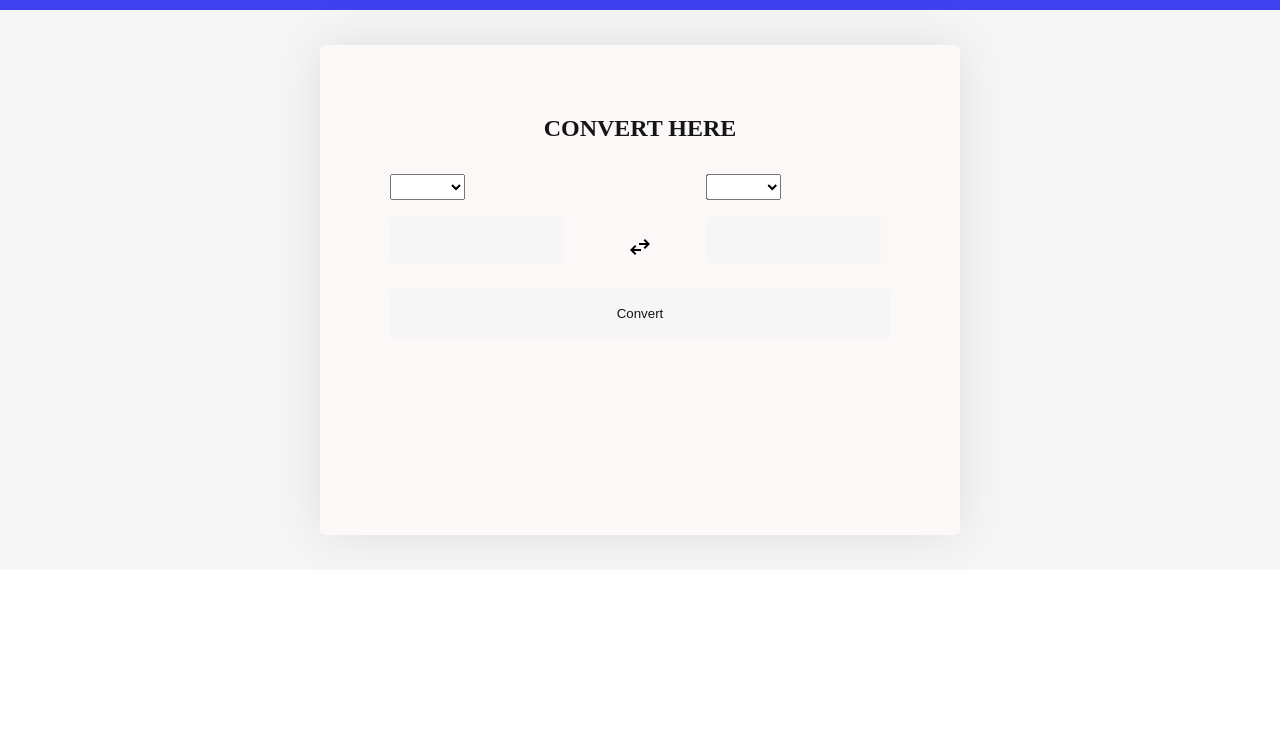
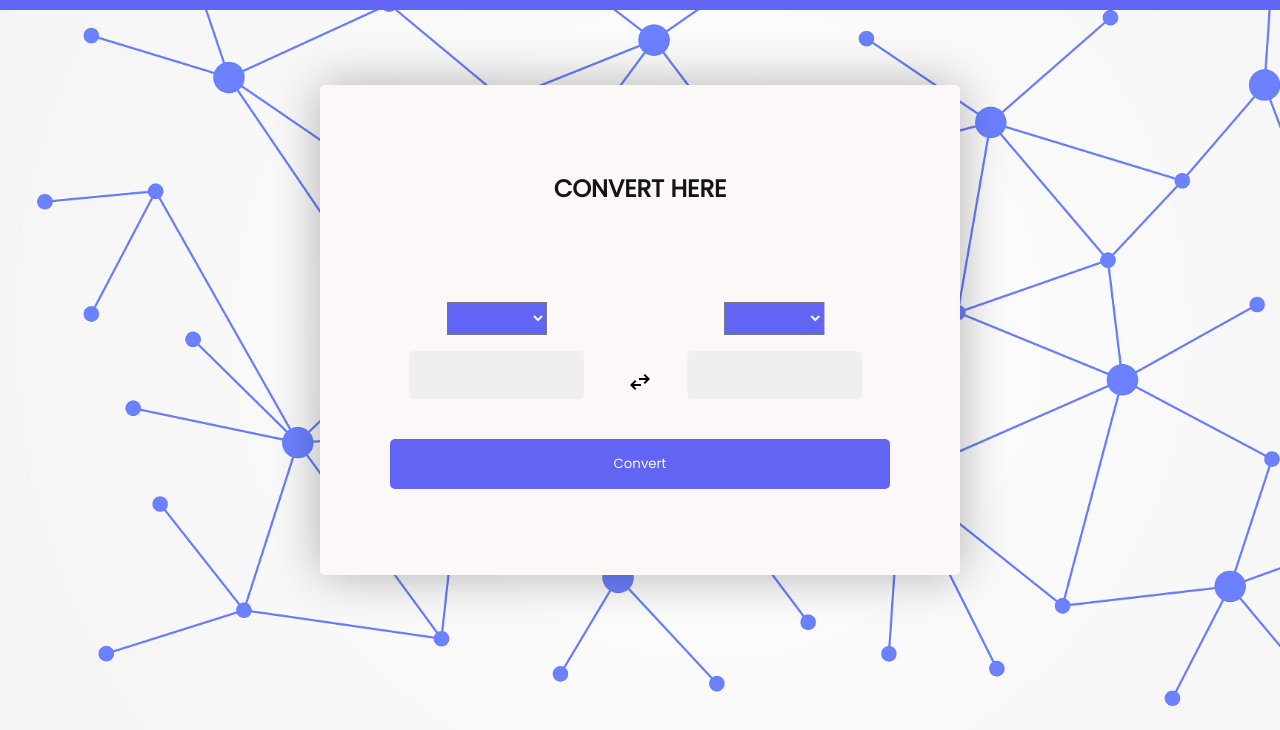
Before and after one commit to bussMatheus/site_project, a plain HTML site: page index.html in a window 1280 px wide. Shown: the part 70-800 px from the top of the page. Drawn offline with nearby package versions, Linux system fonts and the light colour scheme; no server answers.

Commit message:
adding the background, font and styling

```diff
--- a/index.html
+++ b/index.html
@@ -15,8 +15,9 @@
         </div>
     </nav>
 
+
+
     <section id="ConvertSection">
-
         <div class="container">
             <h2 class="h2">Convert Here</h2>
             <div class="rate">
@@ -25,18 +26,16 @@
             </div>
             <div class="converter">
                 <div class="initial">
-                        <div class="options"><select></select></div>
+                    <div class="options a"><select></select></div>
                     <div class="input"><input type="number"></div>
                 </div>
                 <span class="material-symbols-outlined swap">swap_horiz</span>
                 <div class="target">
-                        <div class="options"><select></select></div>
+                    <div class="options b"><select></select></div>
                     <div class="input"><input disabled type="number"></div>
                 </div>
             </div>
             <button class="result">Convert</button>
-
-        </div>
 
     </section>
 
--- a/sass/colors/colors.scss
+++ b/sass/colors/colors.scss
@@ -1,4 +1,7 @@
-$primary-color: #3e41ee ;
+@import url('https://fonts.googleapis.com/css2?family=Poppins&display=swap');
+
+$font: 'Poppins';
+$primary-color: #6265f4 ;
 $secondary-color: #fcf8f8 ;
-$terciary-color: #f6f6f6 ;
+$terciary-color: #f0efef ;
 $text-color: #151515;
--- a/sass/style.scss
+++ b/sass/style.scss
@@ -4,66 +4,93 @@
 }
 
 .nav{
+    position: absolute;
+    width: 100%;
     display: flex;
     justify-content: center;
     align-items: center;
     background-color: $primary-color;
     height: 10vh;
+    z-index: 2;
 
     .title{
+        font-family: $font;
         color: $secondary-color;
 
     }
 }
 
+
 #ConvertSection{
-    background-color: $terciary-color;
     display: flex;
+    background-image: url("../images/blockchain-3277335_1920.png");
+    background-size: cover;
     justify-content: center;
     align-items: center;
-    height: 70vh;
+    height: 100vh;
+    margin: 0;
+
 
     .container{
+        position: absolute;
+        display: flex;
+        flex-direction: column;
+        justify-content: space-evenly;
         background-color: $secondary-color;
         width: 500px;
         height: 350px;
         padding: 70px;
-        box-shadow: 0px 0px 50px rgba(0, 0, 0, 0.1);
+        box-shadow: 0px 0px 50px rgba(0, 0, 0, 0.3);
         border-radius: 5px;
-    }
+        z-index: 1;
+
         .h2{
+            font-family: $font;
             color: $text-color;
             text-align: center;
             text-transform: uppercase;
         }
+
         .rate{
             margin-top: 1.5rem;
+            font-family: $font;
+
+            .rate1{
+                color: $text-color;
             }
-    .rate1{
-        color: $terciary-color;
 
-    }
             .rate2{
                 margin-top: .5rem;
                 font-size: 1.5rem;
-
+            }
         }
 
         .converter{
             display: flex;
-        flex-direction: row;
-        justify-content: space-between;
+            justify-content: space-around;
             margin-top: 2rem;
-    }
+
+
             .swap{
                 align-self: flex-end;
                 padding: 5px;
                 cursor: pointer;
             }
+
+            .options {
+                display: flex;
+                justify-content: center;
+            }
+
             .options select{
-        padding: 2%;
-        width: 75px;
+                padding: 3%;
+                width: 100px;
+                text-align: center;
+                font-family: $font;
+                background-color: $primary-color;
+                color: $secondary-color;
             }
+
             .input input{
                 all: unset;
                 display: inline-block;
@@ -74,6 +101,7 @@
                 background-color: $terciary-color;
                 color:$text-color;
                 font-size: 1.5rem;
+                font-family: $font;
                 border: none;
                 box-sizing: border-box;
                 border-radius: 5px;
@@ -82,13 +110,16 @@
                 transform: translateX(-5%);
             }
 
+        }
+
         .result{
             margin-top: 1.5rem;
             width: 100%;
             height: 50px;
             text-align: center;
-        color: $text-color;
-        background-color: $terciary-color;
+            font-family: $font;
+            color: $secondary-color;
+            background-color: $primary-color;
             outline: none;
             border: none;
             border-radius: 5px ;
@@ -96,4 +127,6 @@
         .result:active{
             background-color: $secondary-color;
         }
+
     }
+}
```
Also changed, not shown: css/style.css, images/blockchain-3277335_1920.png (added), 2 other files. Lines whose indentation alone changed are shown as unchanged.
